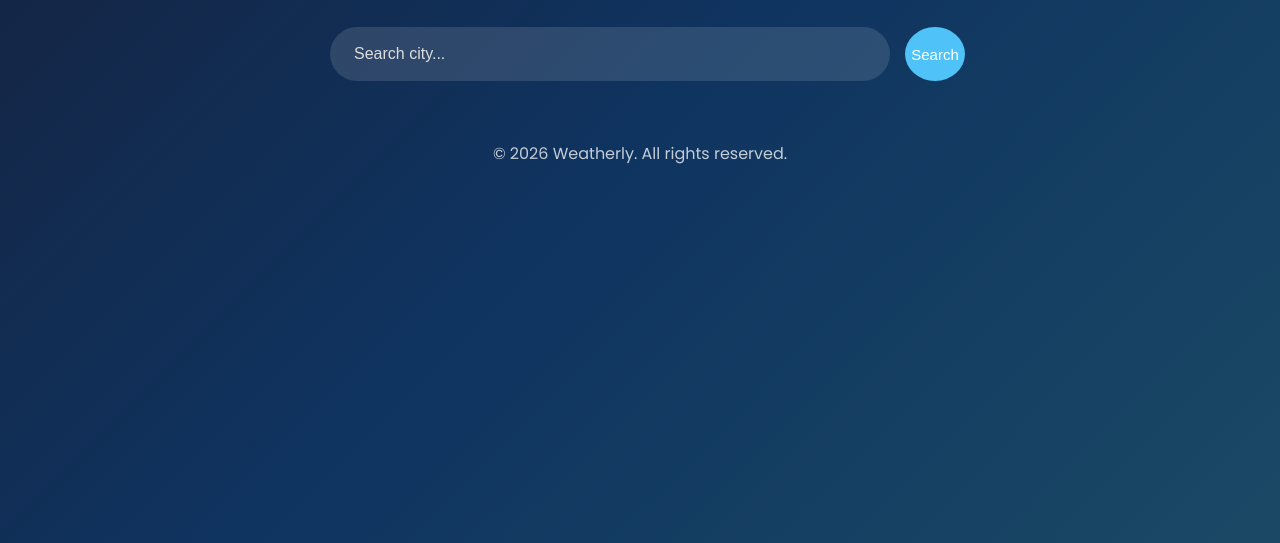
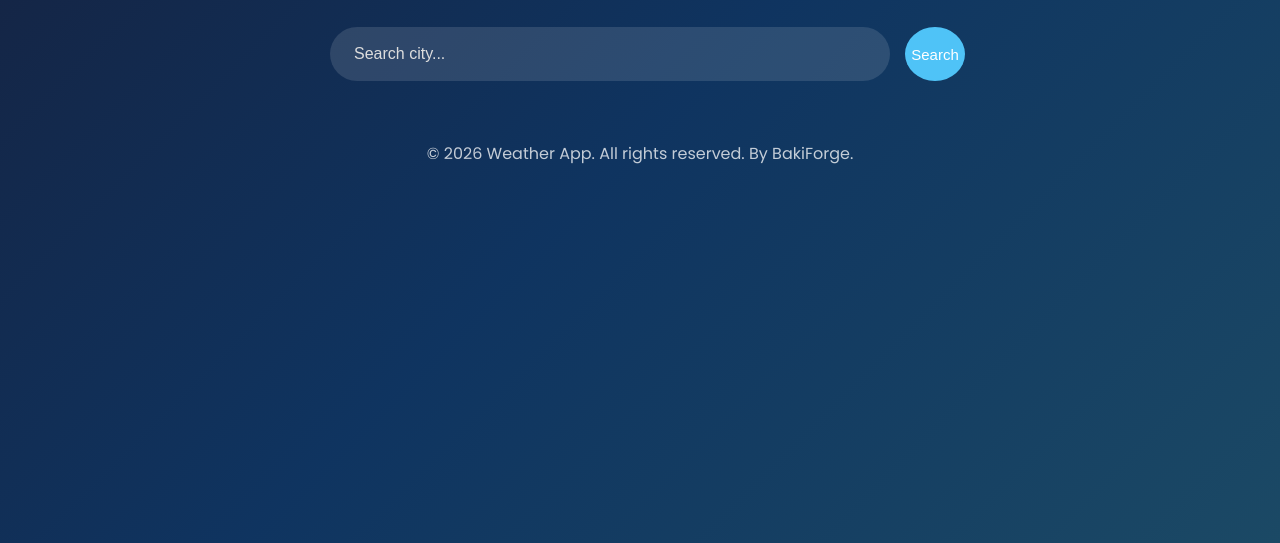
Before and after one commit to BakiForge/weather-app, a website with bundled scripts: page index.html in a window 1280 px wide. Shown: the part 257-800 px from the top of the page. Built offline with nearby package versions, Linux system fonts and the light colour scheme.

Commit message:
* Footer changes

```diff
--- a/index.html
+++ b/index.html
@@ -205,7 +205,7 @@
 <footer>
 
     <p>
-        © 2026 Weatherly. All rights reserved.
+        © 2026 Weather App. All rights reserved. By BakiForge.
     </p>
 
 </footer>
```
